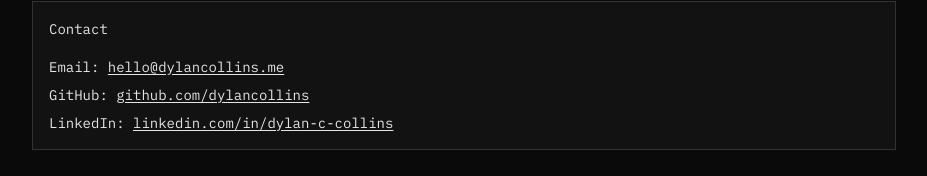
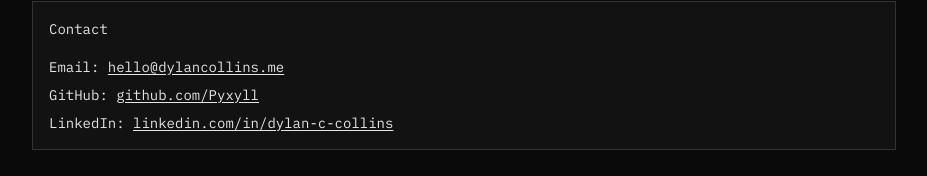
Before and after one commit to Pyxyll/personal-website, a Next.js app in the folder frontend/: page /about in a window 1280 px wide. Shown: the part 1347-1523 px from the top of the page, without its empty margins (176-1103 px from the left). Built offline with nearby package versions, Linux system fonts and the light colour scheme; no server answers.

Commit message:
Fixed Github links

```diff
--- a/frontend/src/app/about/page.tsx
+++ b/frontend/src/app/about/page.tsx
@@ -143,8 +143,8 @@ export default function AboutPage() {
           </p>
           <p>
             <span className="text-foreground">GitHub:</span>{" "}
-            <a href="https://github.com/dylancollins" target="_blank" rel="noopener noreferrer">
-              github.com/dylancollins
+            <a href="https://github.com/Pyxyll" target="_blank" rel="noopener noreferrer">
+              github.com/Pyxyll
             </a>
           </p>
           <p>
--- a/frontend/src/app/cv/page.tsx
+++ b/frontend/src/app/cv/page.tsx
@@ -77,7 +77,7 @@ export default function CVPage() {
           </div>
           <div className="text-sm text-muted-foreground space-y-1">
             <p>hello@dylancollins.me</p>
-            <p>github.com/dylancollins</p>
+            <p>github.com/Pyxyll</p>
             <p>linkedin.com/in/dylan-c-collins</p>
           </div>
         </div>
--- a/frontend/src/app/layout.tsx
+++ b/frontend/src/app/layout.tsx
@@ -79,7 +79,7 @@ const jsonLd = {
   jobTitle: "Software Developer",
   description: "Software developer passionate about clean code, full-stack development, and open source.",
   sameAs: [
-    "https://github.com/dylancollins",
+    "https://github.com/Pyxyll",
     "https://www.linkedin.com/in/dylan-c-collins/",
     "https://twitter.com/dylancollins",
   ],
--- a/frontend/src/components/ascii/AsciiNav.tsx
+++ b/frontend/src/components/ascii/AsciiNav.tsx
@@ -153,7 +153,7 @@ export function AsciiFooter() {
         <div className="flex flex-col sm:flex-row items-center justify-between gap-4 text-sm text-muted-foreground">
           <div className="flex items-center gap-4">
             <a
-              href="https://github.com/dylancollins"
+              href="https://github.com/Pyxyll"
               target="_blank"
               rel="noopener noreferrer"
               className="hover:text-[var(--gradient-mid)] transition-colors duration-300 hover-underline"
```
